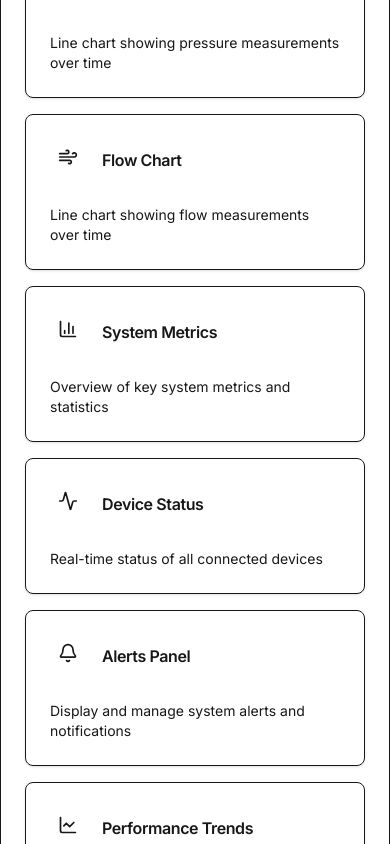
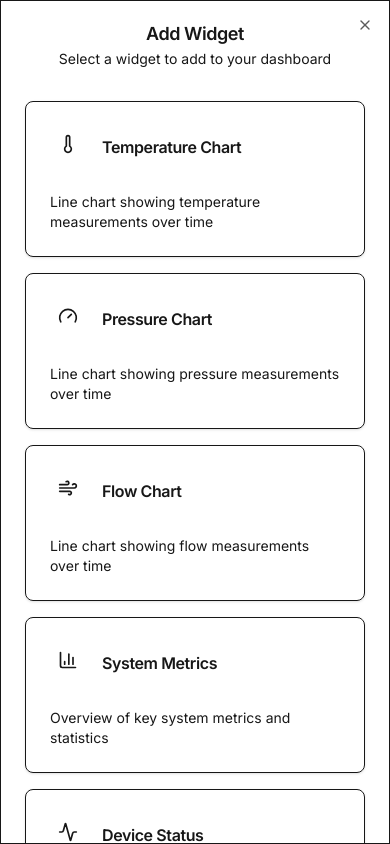
Before and after one commit to lawjingw/oi-decs, a Next.js app: page /dashboard in a window 390 px wide. Both pictures are taken after a click on the button "Add widget". Shown: the part 2692-3536 px from the top of the page. Built offline with nearby package versions, Linux system fonts and the light colour scheme.

Commit message:
Update Dialog component styles for improved responsiveness and usability by adjusting positioning and overflow properties.

```diff
--- a/src/components/ui/Dialog.tsx
+++ b/src/components/ui/Dialog.tsx
@@ -37,7 +37,7 @@ const DialogContent = React.forwardRef<
     <DialogPrimitive.Content
       ref={ref}
       className={cn(
-        "fixed left-[50%] top-[50%] z-50 grid w-full max-w-lg translate-x-[-50%] translate-y-[-50%] gap-4 border bg-background p-6 shadow-lg duration-200 data-[state=open]:animate-in data-[state=closed]:animate-out data-[state=closed]:fade-out-0 data-[state=open]:fade-in-0 data-[state=closed]:zoom-out-95 data-[state=open]:zoom-in-95 data-[state=closed]:slide-out-to-left-1/2 data-[state=closed]:slide-out-to-top-[48%] data-[state=open]:slide-in-from-left-1/2 data-[state=open]:slide-in-from-top-[48%] sm:rounded-lg",
+        "fixed left-0 top-0 z-50 grid overflow-y-scroll h-full w-full sm:h-auto max-w-lg sm:left-[50%] sm:top-[50%] sm:translate-x-[-50%] sm:translate-y-[-50%] gap-4 border bg-background p-6 shadow-lg duration-200 data-[state=open]:animate-in data-[state=closed]:animate-out data-[state=closed]:fade-out-0 data-[state=open]:fade-in-0 data-[state=closed]:zoom-out-95 data-[state=open]:zoom-in-95 data-[state=closed]:slide-out-to-left-1/2 data-[state=closed]:slide-out-to-top-[48%] data-[state=open]:slide-in-from-left-1/2 data-[state=open]:slide-in-from-top-[48%] sm:rounded-lg",
         className
       )}
       {...props}
```
